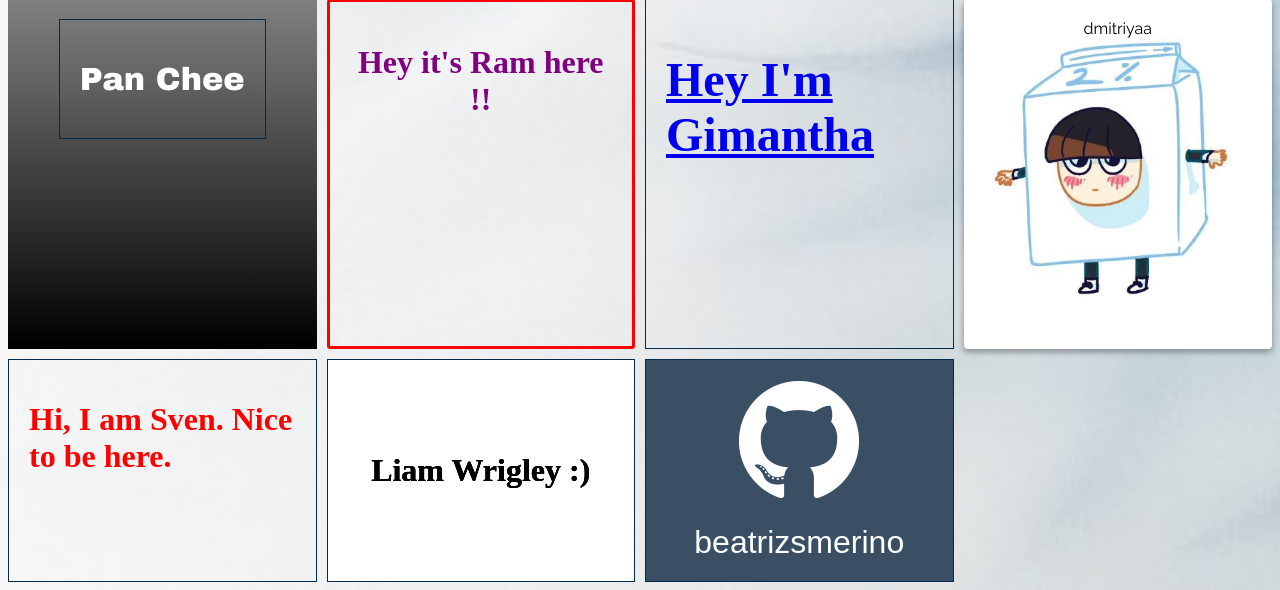
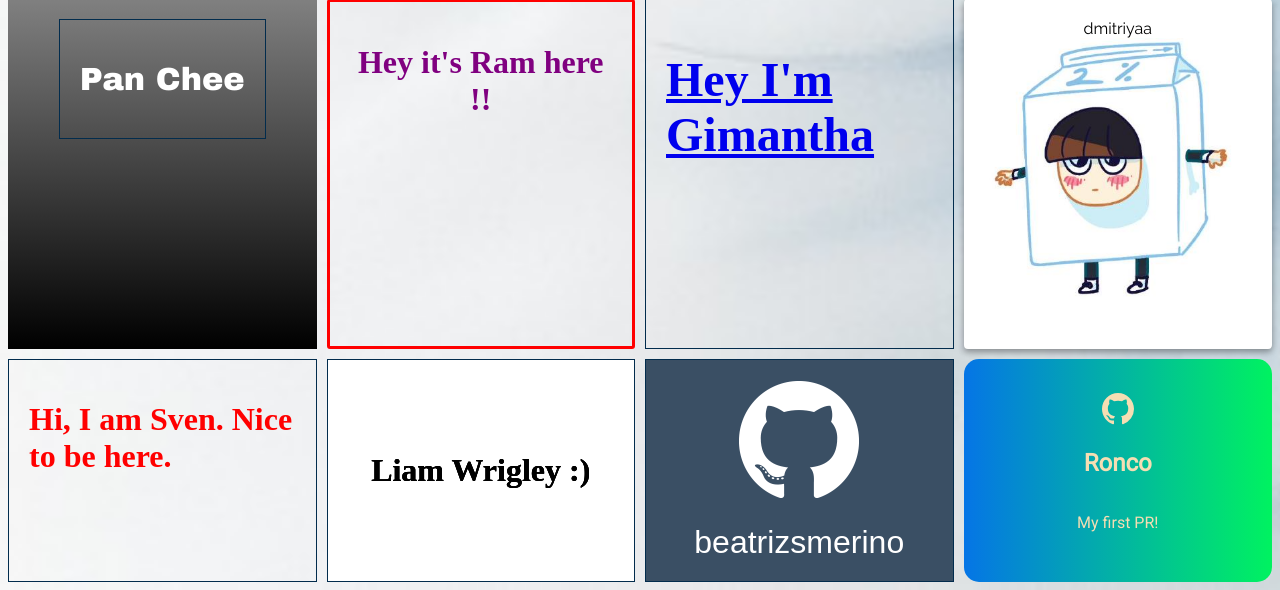
Before and after one commit to RomchyFCC/GitHub-Practice-For-All, a PHP site: page /contributors.html in a window 1280 px wide. Shown: the part 3061-3651 px from the top of the page. Run offline with PHP 8.4, Linux system fonts and the light colour scheme.

Commit message:
contributor Ronco added

```diff
--- a/contributors.html
+++ b/contributors.html
@@ -6,6 +6,7 @@
 		<meta name="viewport" content="width=device-width, initial-scale=1">
 		<link rel="stylesheet" href="./style/contributors.css">
 		<link href="https://fonts.googleapis.com/css?family=Raleway" rel="stylesheet">
+		<link href="https://fonts.googleapis.com/css2?family=Roboto&display=swap" rel="stylesheet">
 		<title>Collaboration Effort</title>
 	</head>
 
@@ -384,5 +385,16 @@
 		</div>
 
 		<script src="./scripts/contributors.js"></script>
+
+		<!-- ------------Ronco------------ -->
+		<div class="ronco">
+			<a href="https://github.com/DavidViillanueva" target="blank">
+				<svg class="octicon octicon-mark-github v-align-middle" height="32" viewBox="0 0 16 16" version="1.1" width="32" aria-hidden="true"><path fill-rule="evenodd" d="M8 0C3.58 0 0 3.58 0 8c0 3.54 2.29 6.53 5.47 7.59.4.07.55-.17.55-.38 0-.19-.01-.82-.01-1.49-2.01.37-2.53-.49-2.69-.94-.09-.23-.48-.94-.82-1.13-.28-.15-.68-.52-.01-.53.63-.01 1.08.58 1.23.82.72 1.21 1.87.87 2.33.66.07-.52.28-.87.51-1.07-1.78-.2-3.64-.89-3.64-3.95 0-.87.31-1.59.82-2.15-.08-.2-.36-1.02.08-2.12 0 0 .67-.21 2.2.82.64-.18 1.32-.27 2-.27.68 0 1.36.09 2 .27 1.53-1.04 2.2-.82 2.2-.82.44 1.1.16 1.92.08 2.12.51.56.82 1.27.82 2.15 0 3.07-1.87 3.75-3.65 3.95.29.25.54.73.54 1.48 0 1.07-.01 1.93-.01 2.2 0 .21.15.46.55.38A8.013 8.013 0 0016 8c0-4.42-3.58-8-8-8z"></path></svg>
+			</a>
+			<h2>Ronco</h2>
+			<p>My first PR!</p>
+
+		</div>
+
 	</body>
 </html>
--- a/style/contributors.css
+++ b/style/contributors.css
@@ -727,3 +727,38 @@ div {
   text-decoration: none;
   color: white;
 }
+
+/* ---ronco-------------------------------------------------------- */
+.ronco{
+    text-align: center;
+    margin: 0px;
+    display: flex;
+    flex-direction: column;
+    justify-content: center;
+    align-items: center;
+    border-radius: 15px;
+    border: none;
+    background: #00F260;  /* fallback for old browsers */
+    background: -webkit-linear-gradient(to right, #0575E6, #00F260);  /* Chrome 10-25, Safari 5.1-6 */
+    background: linear-gradient(to right, #0575E6, #00F260); /* W3C, IE 10+/ Edge, Firefox 16+, Chrome 26+, Opera 12+, Safari 7+ */
+    color: wheat;
+    font-family: 'Roboto', sans-serif;
+}
+
+.ronco a{
+    text-decoration: none;
+    transition: ease-in all 0.15s;
+}
+
+.ronco a svg{
+    fill: wheat;
+}
+
+.ronco a svg:hover{
+    fill: white;
+}
+
+.ronco a:hover{
+    transform: scale(1.2);
+}
+/* --------------------------------------------------------------- */
```
